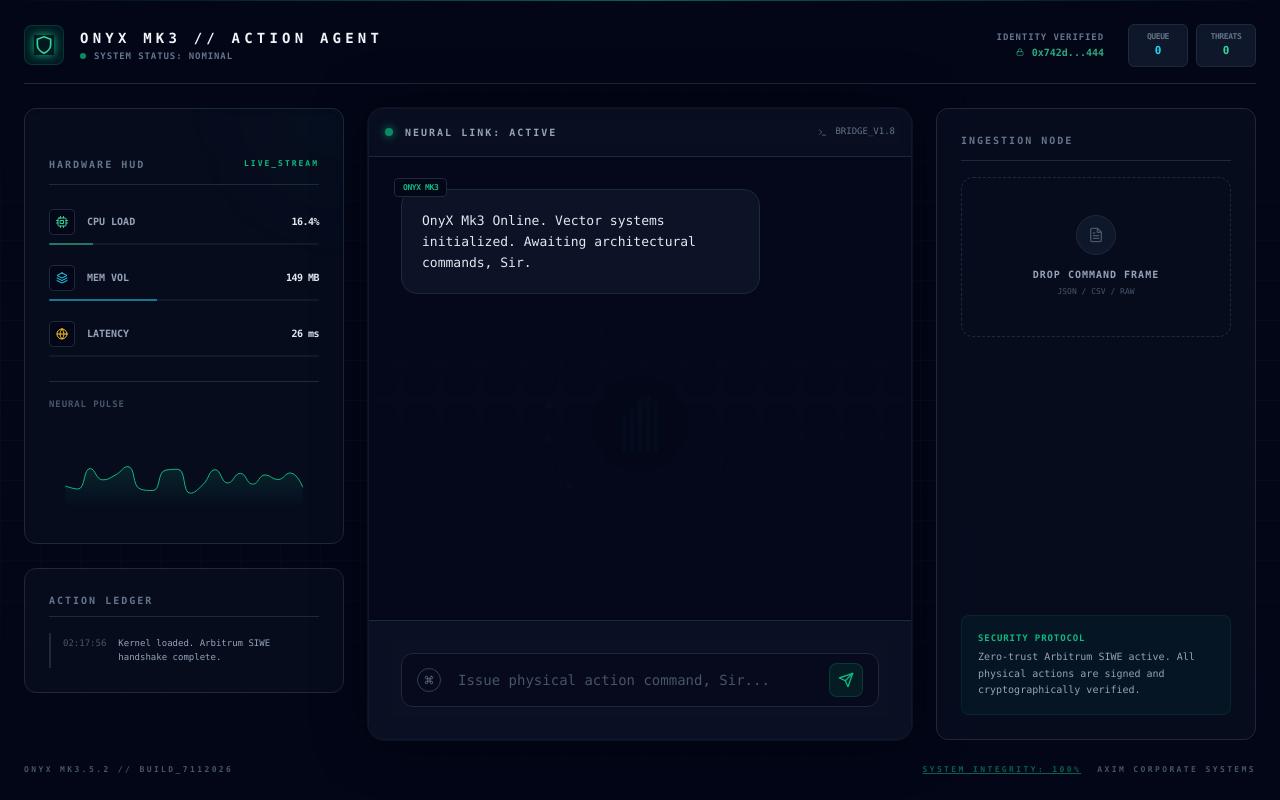
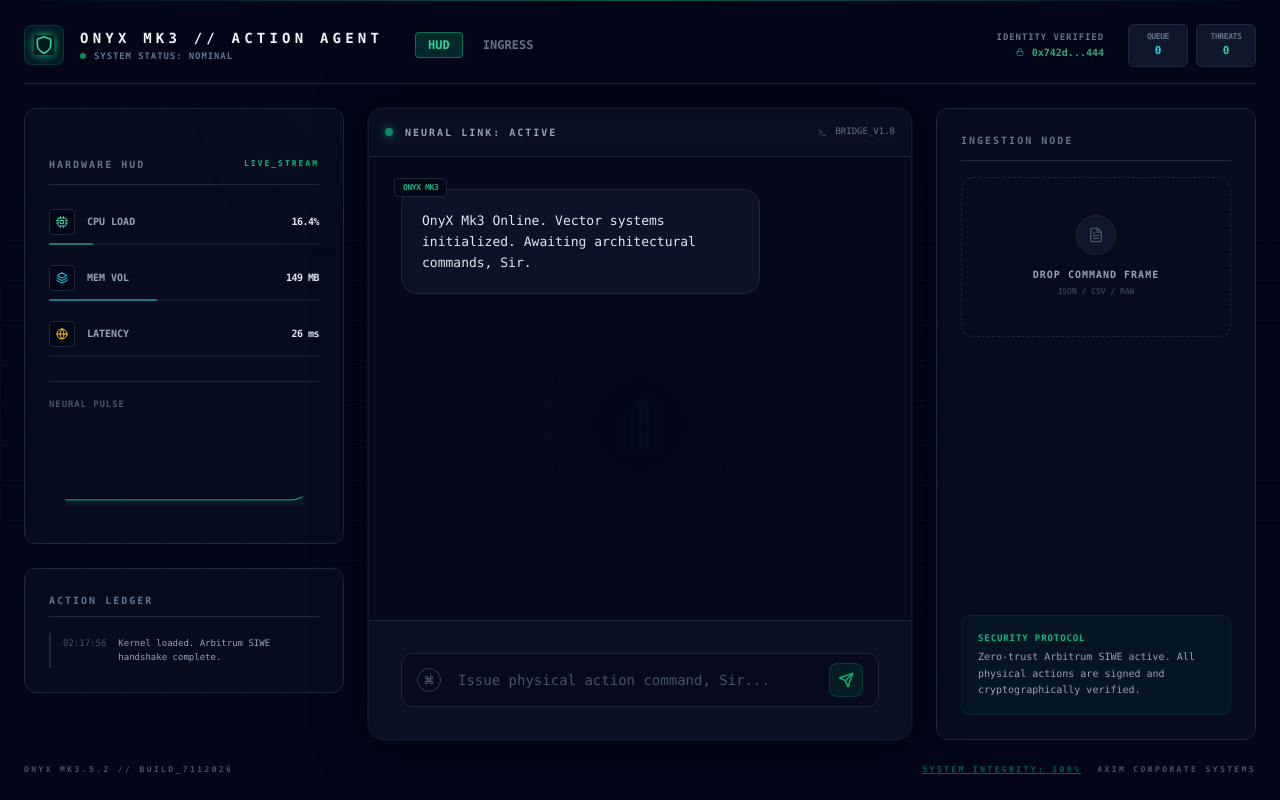
Before and after one commit to JimEllars/Onyx-AI-Desktop-Action-Agent-AXiM, a React (Vite) app: page / in a window 1280 px wide. Built offline with nearby package versions, Linux system fonts and the light colour scheme.

Commit message:
feat: stabilize telemetry, add view toggling, and wire drop zone to tauri IPC
Co-authored-by: JimEllars <5588701+JimEllars@users.noreply.github.com>

```diff
--- a/src/App.jsx
+++ b/src/App.jsx
@@ -1,10 +1,13 @@
 import React from 'react';
 import MainHUD from './components/layout/MainHUD';
+import BatchIngressZone from './components/admin/BatchIngressZone';
+import { useDesktopAgentStore } from './store/useDesktopAgentStore';
 
 function App() {
+  const { currentView } = useDesktopAgentStore();
   return (
     <div className="antialiased selection:bg-emerald-500/30">
-      <MainHUD />
+      {currentView === 'HUD' ? <MainHUD /> : <BatchIngressZone />}
     </div>
   );
 }
--- a/src/components/admin/AgentHeader.jsx
+++ b/src/components/admin/AgentHeader.jsx
@@ -4,7 +4,7 @@ import { FiShield, FiDatabase, FiLock } from 'react-icons/fi';
 import { useDesktopAgentStore } from '../../store/useDesktopAgentStore';
 
 export default function AgentHeader() {
-  const { localQueueCount, operatorAddress } = useDesktopAgentStore();
+  const { localQueueCount, operatorAddress, currentView, setCurrentView } = useDesktopAgentStore();
 
   return (
     <header className="flex justify-between items-center border-b border-slate-800 pb-4 shrink-0">
@@ -18,6 +18,10 @@ export default function AgentHeader() {
             <span className="w-1.5 h-1.5 bg-emerald-500 rounded-full animate-pulse"></span>
             <span className="text-[9px] text-slate-500 font-bold tracking-widest uppercase">System Status: Nominal</span>
           </div>
+        </div>
+        <div className="ml-4 flex gap-2">
+          <button onClick={() => setCurrentView('HUD')} className={`px-3 py-1 text-xs font-bold rounded ${currentView === 'HUD' ? 'bg-emerald-500/20 text-emerald-400 border border-emerald-500/50' : 'text-slate-500 hover:text-slate-300'}`}>HUD</button>
+          <button onClick={() => setCurrentView('INGRESS')} className={`px-3 py-1 text-xs font-bold rounded ${currentView === 'INGRESS' ? 'bg-emerald-500/20 text-emerald-400 border border-emerald-500/50' : 'text-slate-500 hover:text-slate-300'}`}>INGRESS</button>
         </div>
       </div>
 
--- a/src/components/admin/DropZone.jsx
+++ b/src/components/admin/DropZone.jsx
@@ -1,4 +1,5 @@
 import React, { useState } from 'react';
+import { invoke } from '@tauri-apps/api/core';
 import { motion } from 'framer-motion';
 import SafeIcon from '../../common/SafeIcon';
 import { FiDownloadCloud, FiFileText } from 'react-icons/fi';
@@ -8,11 +9,37 @@ export default function DropZone({ targetApplication }) {
   const [isDragging, setIsActiveDragging] = useState(false);
   const { incrementLocalBufferQueue, addActionLog } = useDesktopAgentStore();
 
-  const handleDrop = (e) => {
+  const handleDrop = async (e) => {
     e.preventDefault();
     setIsActiveDragging(false);
-    incrementLocalBufferQueue();
-    addActionLog({ type: 'task', text: `Batch ingestion detected: [${targetApplication}]` });
+
+    let droppedText = '';
+    if (e.dataTransfer.items) {
+      for (let i = 0; i < e.dataTransfer.items.length; i++) {
+        if (e.dataTransfer.items[i].kind === 'string' && e.dataTransfer.items[i].type.match('^text/plain')) {
+          droppedText = await new Promise(resolve => e.dataTransfer.items[i].getAsString(resolve));
+          break;
+        } else if (e.dataTransfer.items[i].kind === 'file') {
+          const file = e.dataTransfer.items[i].getAsFile();
+          droppedText = await file.text();
+          break;
+        }
+      }
+    } else {
+      for (let i = 0; i < e.dataTransfer.files.length; i++) {
+        droppedText = await e.dataTransfer.files[i].text();
+        break;
+      }
+    }
+
+    try {
+      await invoke('execute_batch_upload', { payload: JSON.stringify({ data: droppedText, target_app: targetApplication }) });
+      addActionLog({ type: 'task', text: `Batch ingestion successful: [${targetApplication}]` });
+    } catch (error) {
+      console.warn('[CONTAINER_FALLBACK] Ingestion routed to localized virtual buffer queue', error);
+      incrementLocalBufferQueue();
+      addActionLog({ type: 'task', text: `Batch ingestion detected (fallback): [${targetApplication}]` });
+    }
   };
 
   return (
--- a/src/components/hud/TelemetryChart.jsx
+++ b/src/components/hud/TelemetryChart.jsx
@@ -3,7 +3,7 @@ import ReactECharts from 'echarts-for-react';
 import { useDesktopAgentStore } from '../../store/useDesktopAgentStore';
 
 export default function TelemetryChart() {
-  const { cpuLoad } = useDesktopAgentStore();
+  const { cpuLoad, cpuHistory } = useDesktopAgentStore();
 
   const option = {
     backgroundColor: 'transparent',
@@ -13,7 +13,7 @@ export default function TelemetryChart() {
     yAxis: { show: false, type: 'value', min: 0, max: 100 },
     series: [
       {
-        data: Array(20).fill(0).map(() => Math.random() * 40 + 20),
+        data: cpuHistory,
         type: 'line',
         smooth: true,
         symbol: 'none',
--- a/src/store/useDesktopAgentStore.js
+++ b/src/store/useDesktopAgentStore.js
@@ -2,6 +2,10 @@ import { create } from 'zustand';
 
 export const useDesktopAgentStore = create((set) => ({
   walletConnected: true,
+  currentView: 'HUD',
+  cpuHistory: Array(20).fill(12),
+  memoryHistory: Array(20).fill(142),
+  latencyHistory: Array(20).fill(24),
   operatorAddress: "0x742d...444",
   activeTaskId: null,
   localQueueCount: 0,
@@ -24,12 +28,22 @@ export const useDesktopAgentStore = create((set) => ({
     actionLogs: [{ ...log, id: Date.now(), timestamp: new Date() }, ...state.actionLogs].slice(0, 50)
   })),
 
-  updateTelemetry: () => set((state) => ({
-    cpuLoad: Math.max(5, Math.min(95, state.cpuLoad + (Math.random() * 10 - 5))),
-    memoryUsage: Math.max(100, Math.min(500, state.memoryUsage + (Math.random() * 20 - 10))),
-    networkLatencyMs: Math.max(15, Math.min(60, state.networkLatencyMs + (Math.random() * 4 - 2)))
-  })),
+  updateTelemetry: () => set((state) => {
+    const newCpu = Math.max(5, Math.min(95, state.cpuLoad + (Math.random() * 10 - 5)));
+    const newMemory = Math.max(100, Math.min(500, state.memoryUsage + (Math.random() * 20 - 10)));
+    const newLatency = Math.max(15, Math.min(60, state.networkLatencyMs + (Math.random() * 4 - 2)));
 
+    return {
+      cpuLoad: newCpu,
+      memoryUsage: newMemory,
+      networkLatencyMs: newLatency,
+      cpuHistory: [...state.cpuHistory, newCpu].slice(-20),
+      memoryHistory: [...state.memoryHistory, newMemory].slice(-20),
+      latencyHistory: [...state.latencyHistory, newLatency].slice(-20),
+    };
+  }),
+
+  setCurrentView: (view) => set({ currentView: view }),
   setSystemStatus: (status) => set({ systemStatus: status }),
   incrementLocalBufferQueue: () => set((state) => ({ localQueueCount: state.localQueueCount + 1 })),
   clearLocalBufferQueue: () => set({ localQueueCount: 0 })
```
Also changed, not shown: package.json (+7 -6 lines), 1 other file (tests, documents, lock files or other folders).
